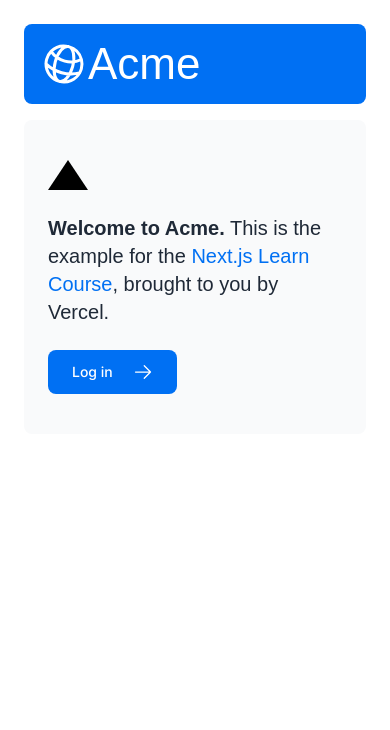
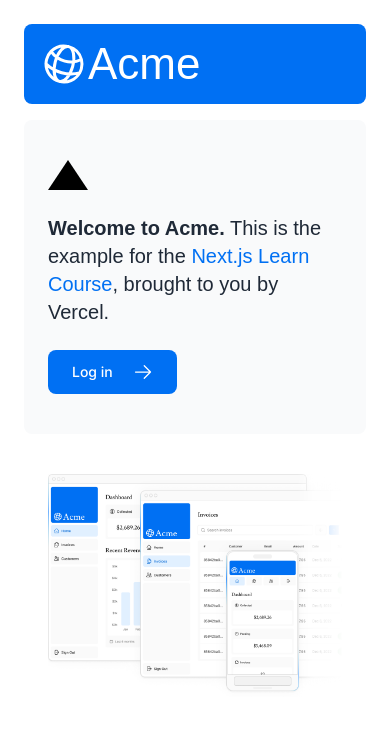
Before and after one commit to andradebru/dashboard-next, a Next.js app: page / in a window 390 px wide. Shown: the top 730 px of the page. Built offline with nearby package versions, Linux system fonts and the light colour scheme; a web font is replaced by a local one.

Commit message:
adding desktop and mobile hero images

```diff
--- a/app/page.tsx
+++ b/app/page.tsx
@@ -2,6 +2,7 @@
 import { ArrowRightIcon } from '@heroicons/react/24/outline';
 import Link from 'next/link';
 import { lusitana } from '@/app/ui/fonts';
+import Image from 'next/image';
 
 export default function Page() {
   return (
@@ -30,6 +31,22 @@
         </div>
         <div className="flex items-center justify-center p-6 md:w-3/5 md:px-28 md:py-12">
           {/* Add Hero Images Here */}
+          <Image
+            src="/hero-desktop.png"
+            width={1000}
+            height={760}
+            className="hidden md:block"
+            // this class hides the image on smaller screens
+            alt="Screenshots of the dashboard project showing desktop version"
+          />
+          <Image
+            src="/hero-desktop.png"
+            width={560}
+            height={620}
+            className="block md:hidden"
+            // this class shows the image on smaller screens
+            alt="Screenshots of the dashboard project showing desktop version"
+          />
         </div>
       </div>
     </main>
```
